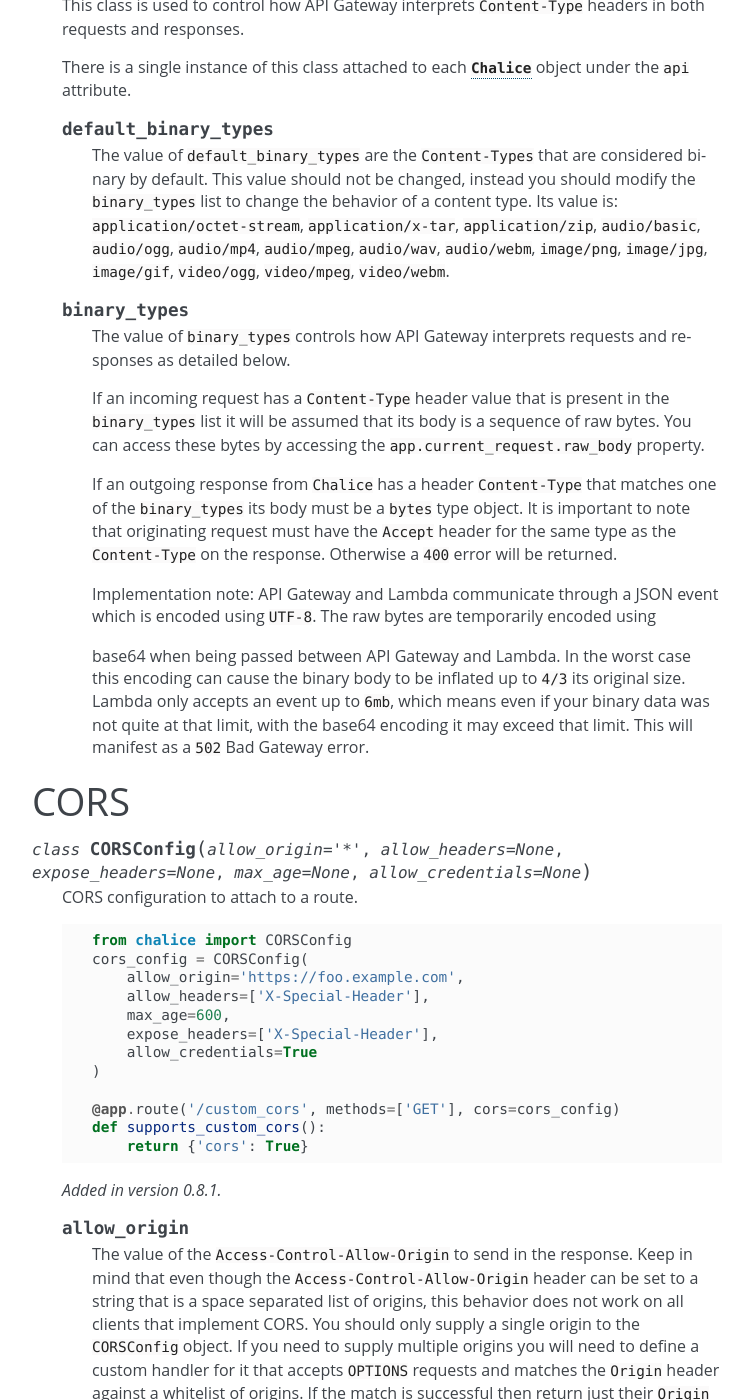
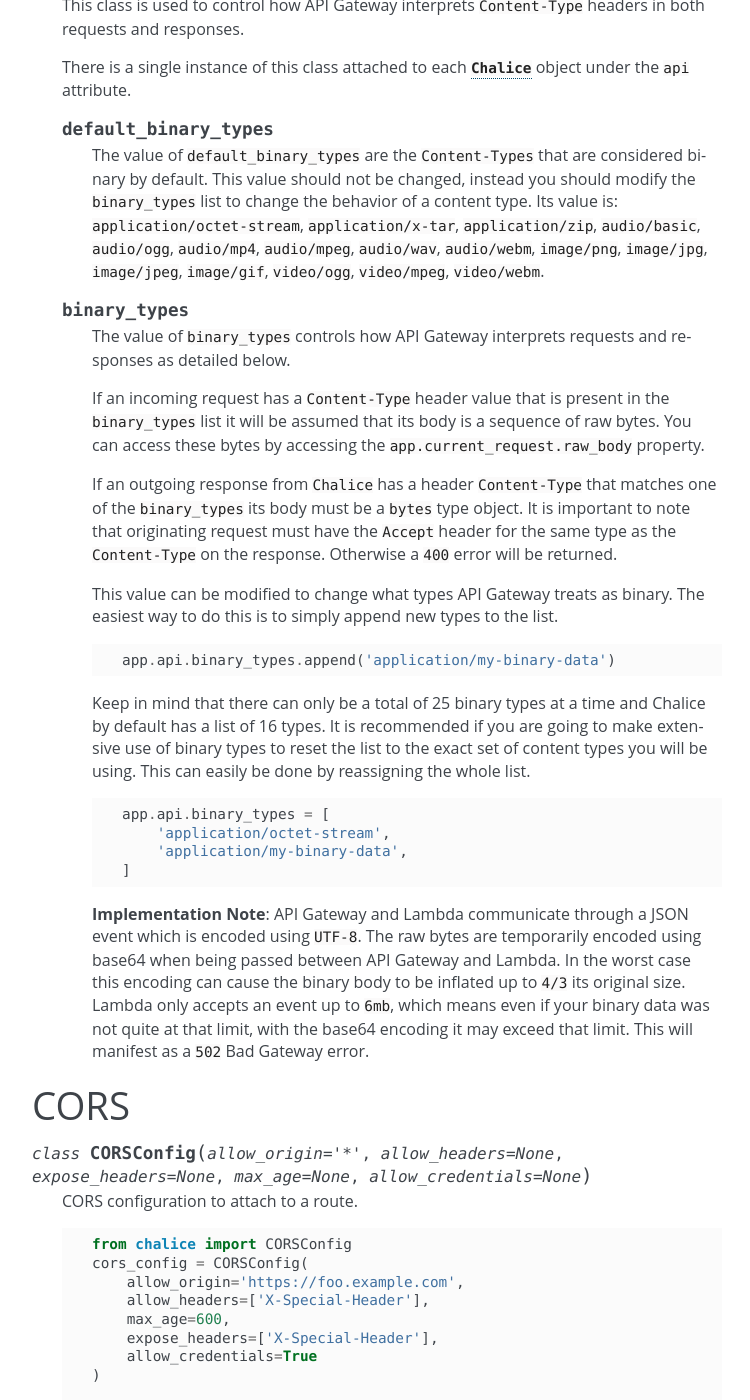
Before and after one commit to aws/chalice, a Sphinx documentation site: the page built from docs/source/api.rst, in a window 1280 px wide and 1400 px high, scrolled down 6916 px. Shown: the whole window, without its empty margins (398-1148 px from the left). Built offline with Sphinx 7.4.7, drawn with Linux system fonts in a browser that asks for light colours; pages that are not in the unit, such as notebooks, are missing from menus.

Commit message:
Update bianry_types documentation
* Documentation now gives a few code samples showing how to add custom
types.
* Added Changelog entry

```diff
--- a/CHANGELOG.rst
+++ b/CHANGELOG.rst
@@ -6,6 +6,8 @@ Next Release (TBD)
 ==================
 * Print out full stack trace when an error occurs
   (`#711 <https://github.com/aws/chalice/issues/711>`__)
+* Add ``image/jpeg`` as a default binary content type
+  (`#707 <https://github.com/aws/chalice/pull/707>`__)
 
 
 1.1.1
--- a/docs/source/api.rst
+++ b/docs/source/api.rst
@@ -418,40 +418,62 @@ APIGateway
    .. attribute:: default_binary_types
 
       The value of ``default_binary_types`` are the ``Content-Types`` that are
-      considered binary by default. This value should not be changed, instead you
-      should modify the ``binary_types`` list to change the behavior of a content
-      type. Its value is: ``application/octet-stream``, ``application/x-tar``,
-      ``application/zip``, ``audio/basic``, ``audio/ogg``, ``audio/mp4``,
-      ``audio/mpeg``, ``audio/wav``, ``audio/webm``, ``image/png``,
-      ``image/jpg``, ``image/gif``, ``video/ogg``, ``video/mpeg``,
-      ``video/webm``.
+      considered binary by default. This value should not be changed, instead
+      you should modify the ``binary_types`` list to change the behavior of a
+      content type. Its value is: ``application/octet-stream``,
+      ``application/x-tar``, ``application/zip``, ``audio/basic``,
+      ``audio/ogg``, ``audio/mp4``, ``audio/mpeg``, ``audio/wav``,
+      ``audio/webm``, ``image/png``, ``image/jpg``, ``image/jpeg``,
+      ``image/gif``, ``video/ogg``, ``video/mpeg``, ``video/webm``.
 
 
    .. attribute:: binary_types
 
-      The value of ``binary_types`` controls how API Gateway interprets requests
-      and responses as detailed below.
+      The value of ``binary_types`` controls how API Gateway interprets
+      requests and responses as detailed below.
 
-      If an incoming request has a ``Content-Type`` header value that is present
-      in the ``binary_types`` list it will be assumed that its body is a sequence
-      of raw bytes. You can access these bytes by accessing the
+      If an incoming request has a ``Content-Type`` header value that is
+      present in the ``binary_types`` list it will be assumed that its body is
+      a sequence of raw bytes. You can access these bytes by accessing the
       ``app.current_request.raw_body`` property.
 
-      If an outgoing response from ``Chalice`` has a header ``Content-Type`` that
-      matches one of the ``binary_types`` its body must be a ``bytes`` type object.
-      It is important to note that originating request must have the ``Accept``
-      header for the same type as the ``Content-Type`` on the response. Otherwise
-      a ``400`` error will be returned.
+      If an outgoing response from ``Chalice`` has a header ``Content-Type``
+      that matches one of the ``binary_types`` its body must be a ``bytes``
+      type object. It is important to note that originating request must have
+      the ``Accept`` header for the same type as the ``Content-Type`` on the
+      response. Otherwise a ``400`` error will be returned.
 
-      Implementation note: API Gateway and Lambda communicate through a JSON event
-      which is encoded using ``UTF-8``. The raw bytes are temporarily encoded
-      using
+      This value can be modified to change what types API Gateway treats as
+      binary. The easiest way to do this is to simply append new types to
+      the list.
 
-      base64 when being passed between API Gateway and Lambda. In the worst case
-      this encoding can cause the binary body to be inflated up to ``4/3`` its
-      original size. Lambda only accepts an event up to ``6mb``, which means even
-      if your binary data was not quite at that limit, with the base64 encoding it
-      may exceed that limit. This will manifest as a ``502`` Bad Gateway error.
+      .. code-block:: python
+
+          app.api.binary_types.append('application/my-binary-data')
+
+
+      Keep in mind that there can only be a total of 25 binary types at a time
+      and Chalice by default has a list of 16 types. It is recommended if you
+      are going to make extensive use of binary types to reset the list to
+      the exact set of content types you will be using. This can easily be
+      done by reassigning the whole list.
+
+      .. code-block:: python
+
+          app.api.binary_types = [
+              'application/octet-stream',
+              'application/my-binary-data',
+          ]
+
+
+      **Implementation Note**: API Gateway and Lambda communicate through a
+      JSON event which is encoded using ``UTF-8``. The raw bytes are
+      temporarily encoded using base64 when being passed between API Gateway
+      and Lambda. In the worst case this encoding can cause the binary body
+      to be inflated up to ``4/3`` its original size. Lambda only accepts an
+      event up to ``6mb``, which means even if your binary data was not quite
+      at that limit, with the base64 encoding it may exceed that limit. This
+      will manifest as a ``502`` Bad Gateway error.
 
 
 CORS
```
